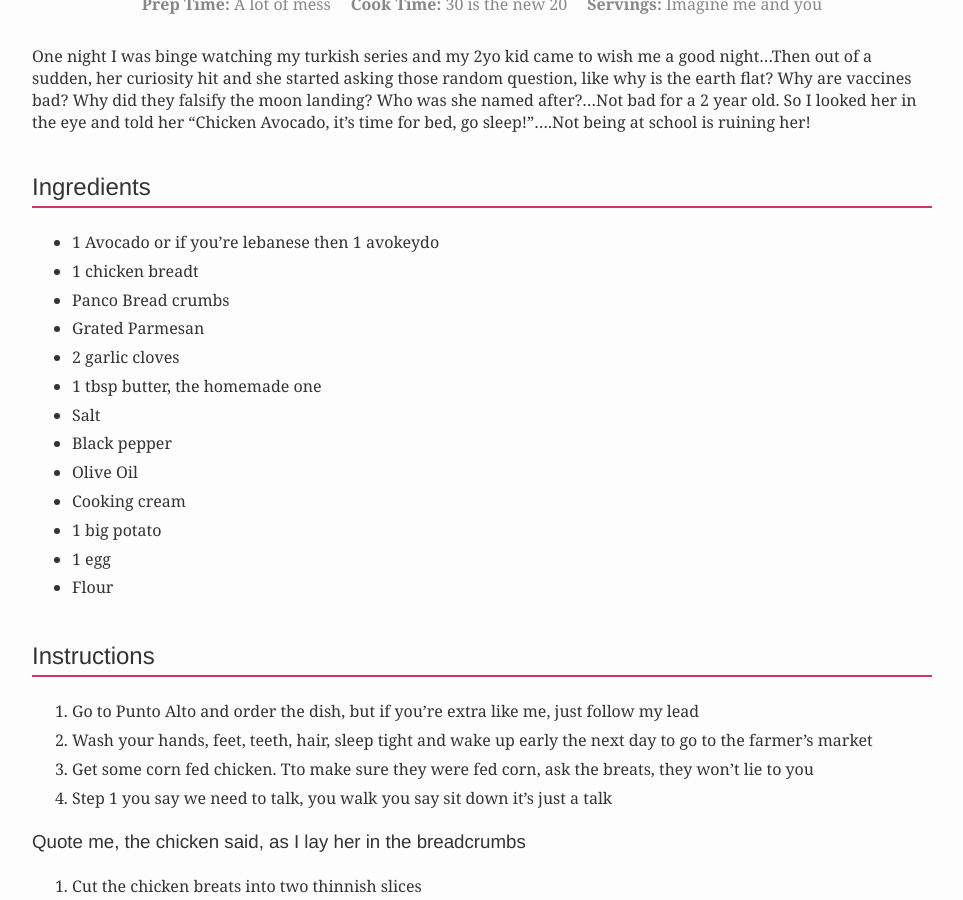
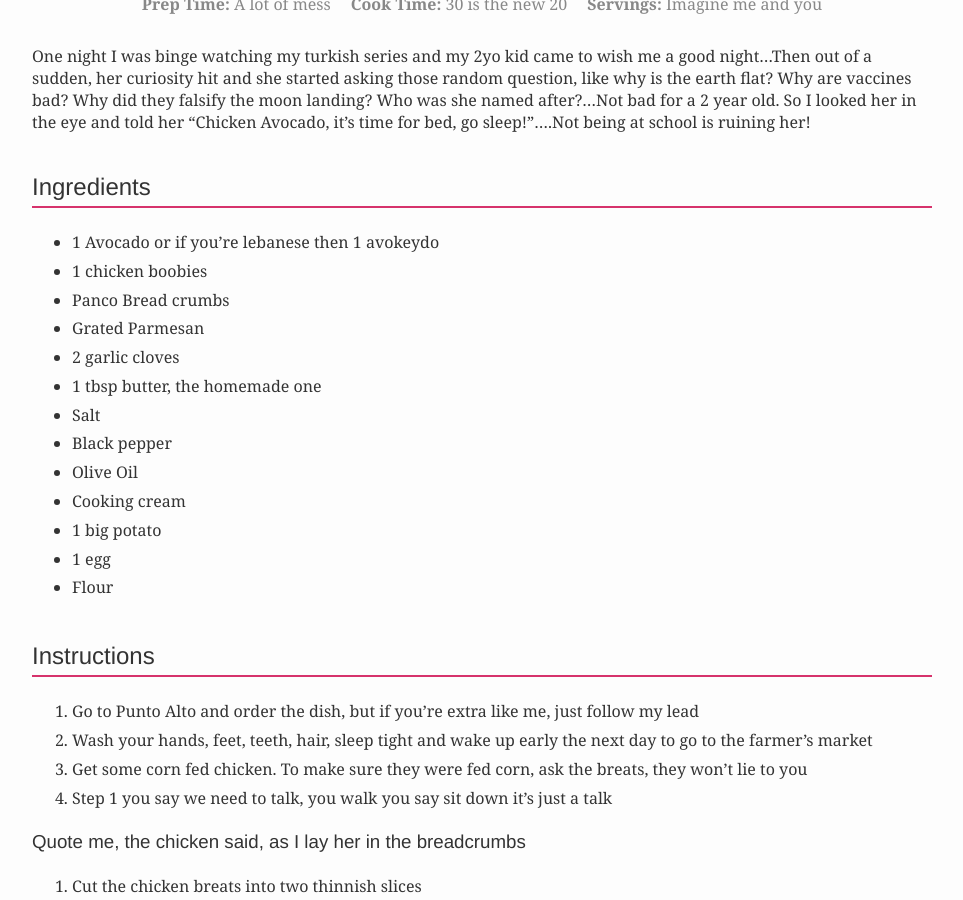
Before and after one commit to AntiLibrary5/nicools-kitchen, a Jekyll site: the page built from _posts/2025-09-29-chicken-avo-puntoalto-wannabe.md, in a window 1280 px wide and 900 px high, scrolled down 726 px. Shown: the whole window, without its empty margins (158-1121 px from the left). Built offline with Jekyll 4.4.1, drawn with Linux system fonts in a browser that asks for light colours.

Commit message:
chicken avocado recipe maj

```diff
--- a/_posts/2025-09-29-chicken-avo-puntoalto-wannabe.md
+++ b/_posts/2025-09-29-chicken-avo-puntoalto-wannabe.md
@@ -14,7 +14,7 @@ One night I was binge watching my turkish series and my 2yo kid came to wish me
 ## Ingredients
 
 * 1 Avocado or if you're lebanese then 1 avokeydo
-* 1 chicken breadt
+* 1 chicken boobies
 * Panco Bread crumbs
 * Grated Parmesan
 * 2 garlic cloves
@@ -32,7 +32,7 @@ One night I was binge watching my turkish series and my 2yo kid came to wish me
 
 1. Go to Punto Alto and order the dish, but if you're extra like me, just follow my lead
 2. Wash your hands, feet, teeth, hair, sleep tight and wake up early the next day to go to the farmer's market
-3. Get some corn fed chicken. Tto make sure they were fed corn, ask the breats, they won't lie to you
+3. Get some corn fed chicken. To make sure they were fed corn, ask the breats, they won't lie to you
 4. Step 1 you say we need to talk, you walk you say sit down it's just a talk
 
 ### Quote me, the chicken said, as I lay her in the breadcrumbs
```
